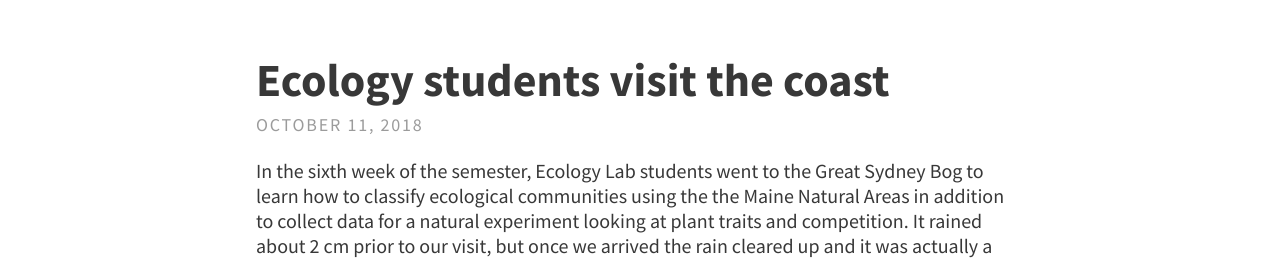
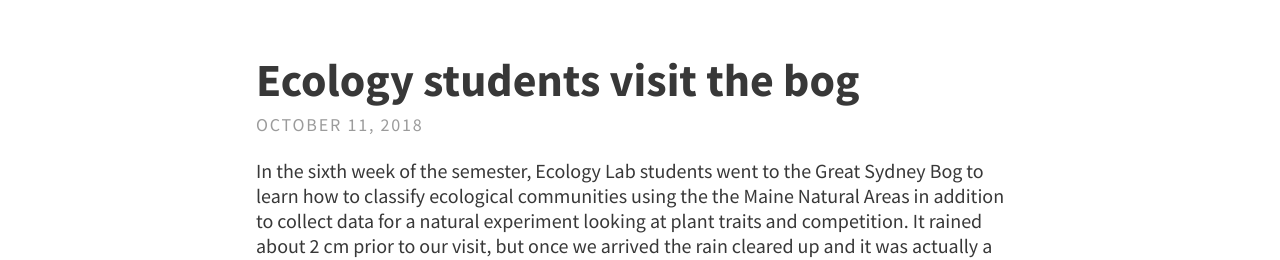
Before and after one commit to davan690/ColbyEcology.github.io, a Jekyll site: the page built from index.html, in a window 1280 px wide. Shown: the part 347-607 px from the top of the page. Built offline with Jekyll 4.4.1, drawn with Linux system fonts in a browser that asks for light colours; the list of posts is cut into pages by our own code.

Commit message:
bog title change

```diff
--- a/_posts/2018-10-11-Bog.md
+++ b/_posts/2018-10-11-Bog.md
@@ -1,7 +1,7 @@
 ---
 layout: post
-title: Ecology students visit the coast
-feature-img: "assets/img/features/dawn-dusk-horizon-60100_edit.jpg"
+title: Ecology students visit the bog
+feature-img: "assets/img/features/forest-1390865_edit.jpg"
 thumbnail:
 tags: [Great Sydney Bog, Ecological Communities, Competition]
 ---
```
